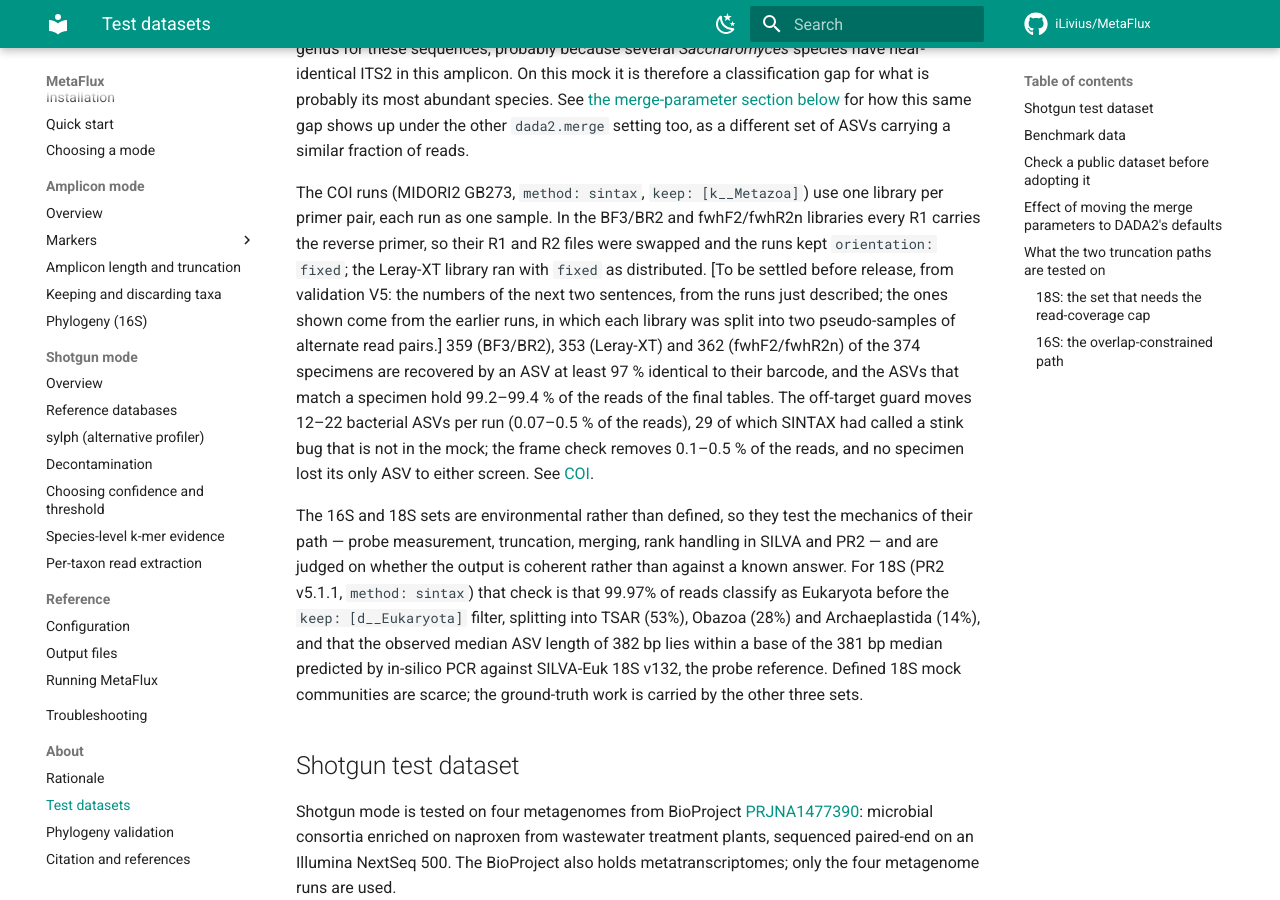
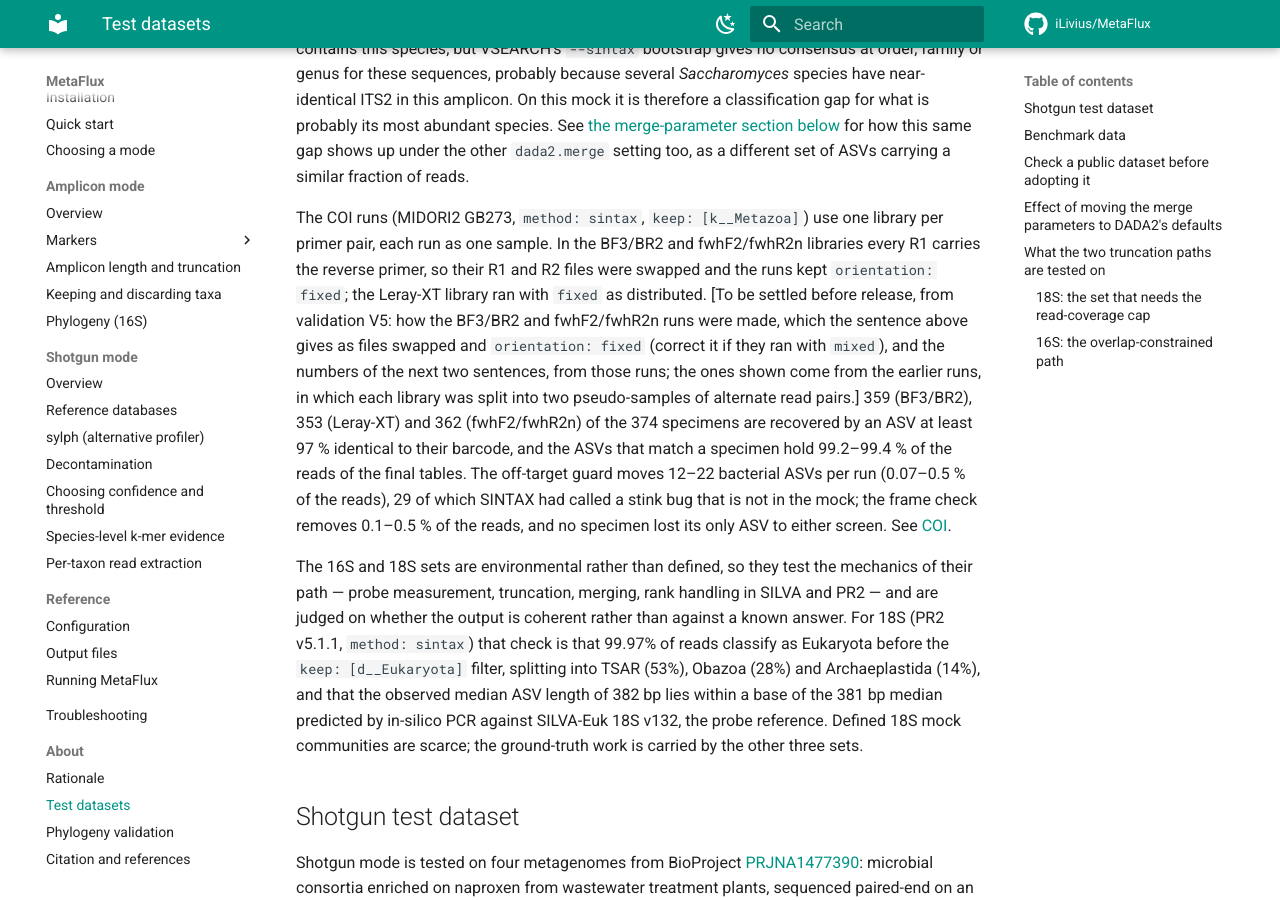
Before and after one commit to iLivius/MetaFlux, an MkDocs documentation site: the page built from docs/about/test-datasets.md, in a window 1280 px wide and 900 px high, scrolled down 1540 px. Built offline with MkDocs 1.6.1 and Material for MkDocs 9.7.7, drawn with Linux system fonts in a browser that asks for light colours; comment, search, counter and statistics services are not loaded; some of the changed text lies outside the part shown.

Commit message:
COI validation pages: the V5 placeholders also cover how the runs were made
The COI page and the test-datasets page describe the release's validation
runs as made with the BF3/BR2 and fwhF2/fwhR2n files swapped and
orientation: fixed, as the COI page recommends for a library in which every
R1 carries the reverse primer. Those runs are not made yet, and the release
plan's V5 step still lists orientation: mixed for these two libraries. The
description sat outside the V5 placeholders, so a search for the
placeholders would not catch it if V5 is run with mixed. Both placeholders
now name it as one of the things V5 settles: keep it if the runs used
swapped files and fixed, correct it if they used mixed. The text itself is
unchanged.

The test-datasets page opened with "four to six samples each", which no
longer holds for COI: it now adds that COI is the exception, one library
per primer pair, 0.9 to 1.4 million read pairs each (SRR8082166 918,986,
SRR8082178 1,091,137, SRR8082148 1,384,303), run as one sample.

What runs again: nothing; only documentation changes.

```diff
--- a/docs/about/test-datasets.md
+++ b/docs/about/test-datasets.md
@@ -3,7 +3,8 @@
 Every marker MetaFlux supports is exercised on a small published dataset before a
 release. The runs are deliberately small — four to six samples each — so the whole
 amplicon path can be re-run in minutes after a change and the output compared against
-the previous result.
+the previous result. COI is the exception: one library per primer pair, 0.9 to 1.4
+million read pairs each, run as one sample.
 
 All the data on this page are public and reachable from the accessions and references
 given, so any
@@ -43,9 +44,11 @@
 primer pair, each run as one sample. In the BF3/BR2 and fwhF2/fwhR2n libraries every R1
 carries the reverse primer, so their R1 and R2 files were swapped and the runs kept
 `orientation: fixed`; the Leray-XT library ran with `fixed` as distributed.
-[To be settled before release, from validation V5: the numbers of the next two
-sentences, from the runs just described; the ones shown come from the earlier runs, in
-which each library was split into two pseudo-samples of alternate read pairs.] 359
+[To be settled before release, from validation V5: how the BF3/BR2 and fwhF2/fwhR2n runs
+were made, which the sentence above gives as files swapped and `orientation: fixed`
+(correct it if they ran with `mixed`), and the numbers of the next two sentences, from
+those runs; the ones shown come from the earlier runs, in which each library was split
+into two pseudo-samples of alternate read pairs.] 359
 (BF3/BR2), 353 (Leray-XT) and 362 (fwhF2/fwhR2n) of the 374 specimens are recovered by an
 ASV at least 97 % identical to their barcode, and the ASVs that match a specimen hold
 99.2–99.4 % of the reads of the final tables. The off-target guard moves 12–22 bacterial
```
Also changed, not shown: docs/amplicon/markers/coi.md (+5 -3 lines).
